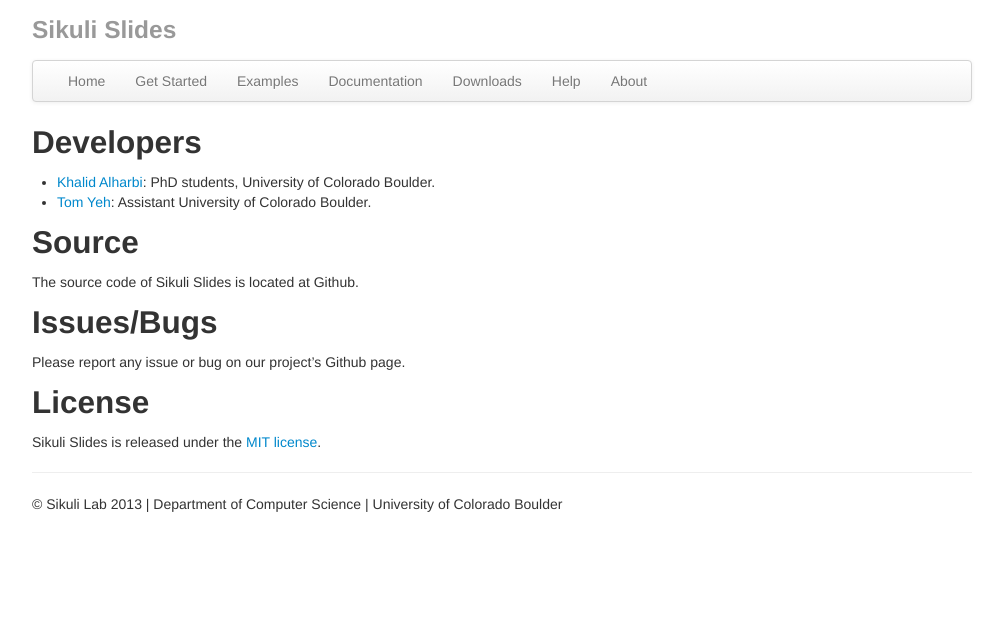
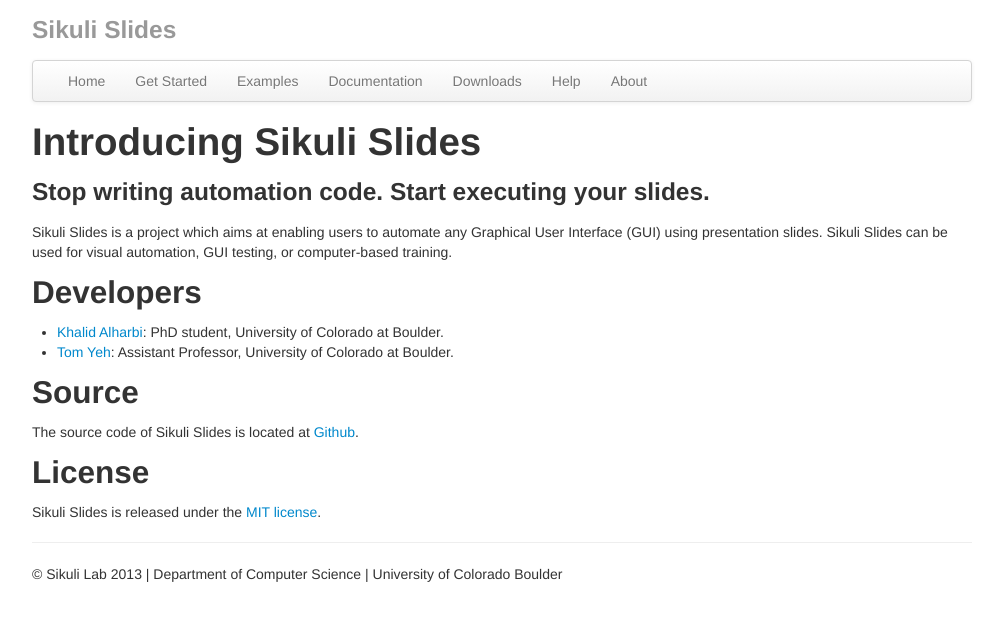
Before and after one commit to sikuli/sikuli-slides, a Jekyll site: the page built from about.md, in a window 1280 px wide. Shown: the top 621 px of the page, without its empty margins (138-1141 px from the left). Built offline with Jekyll 4.4.1, drawn with Linux system fonts in a browser that asks for light colours.

Commit message:
update about page

```diff
--- a/about.md
+++ b/about.md
@@ -2,19 +2,18 @@
 layout: default
 title: About
 ---
-
+# Introducing Sikuli Slides
+### Stop writing automation code. Start executing your slides.
+Sikuli Slides is a project which aims at enabling users to automate any Graphical User Interface (GUI) using presentation slides.
+Sikuli Slides can be used for visual automation, GUI testing, or computer-based training.
 ## Developers
 
- * [Khalid Alharbi](http://www.kalharbi.com/): PhD students, University of Colorado Boulder.
- * [Tom Yeh](http://tomyeh.info/): Assistant University of Colorado Boulder.
+ * [Khalid Alharbi](http://www.kalharbi.com/): PhD student, University of Colorado at Boulder.
+ * [Tom Yeh](http://tomyeh.info/): Assistant Professor, University of Colorado at Boulder.
 
 ## Source
 
-The source code of Sikuli Slides is located at Github.
-
-## Issues/Bugs
-
-Please report any issue or bug on our project's Github page.
+The source code of Sikuli Slides is located at [Github](http://github.com/sikuli/sikulislides).
 
 ## License
 
```
